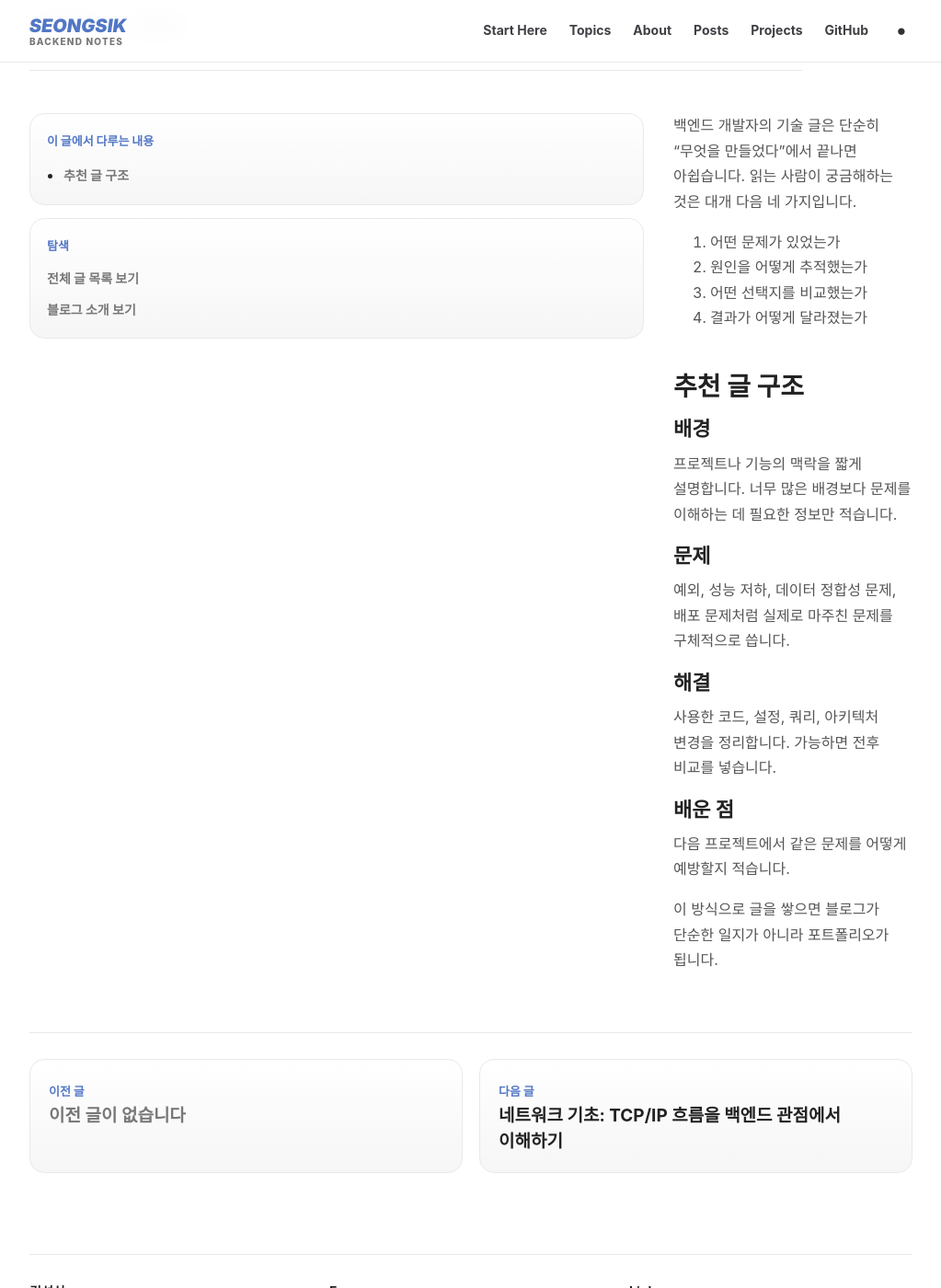
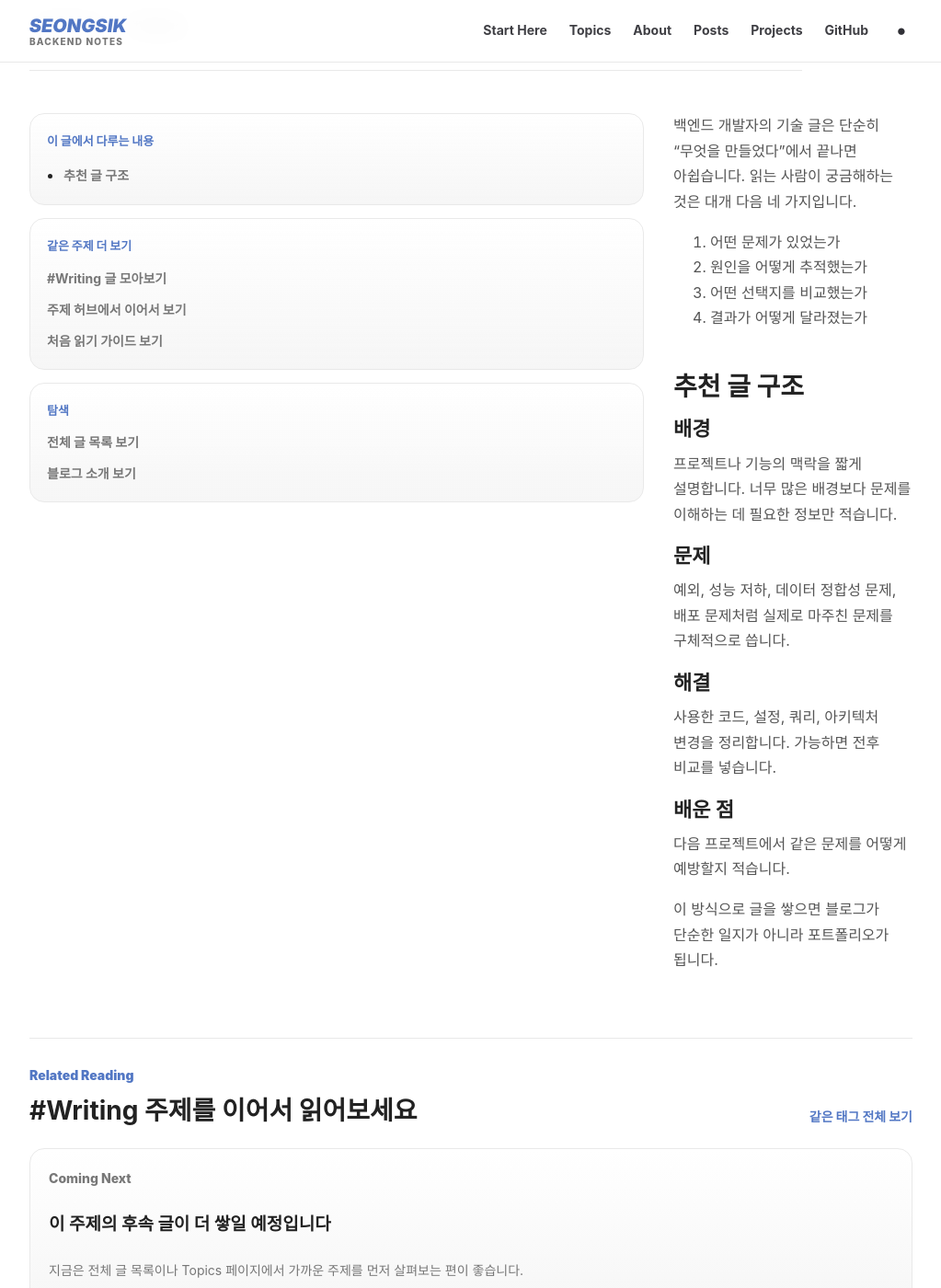
Before and after one commit to seongsik082/seongsik082.github.io, a Jekyll site: the page built from _posts/2026-06-23-first-backend-post.md, in a window 1280 px wide and 1400 px high, scrolled down 360 px. Shown: the whole window at 92% size, without its empty margins (128-1151 px from the left). Built offline with Jekyll 4.4.1, drawn with Linux system fonts in a browser that asks for light colours; some web fonts are replaced.

Commit message:
Add related reading to post pages

```diff
--- a/_layouts/post.html
+++ b/_layouts/post.html
@@ -1,6 +1,16 @@
 ---
 layout: default
 ---
+
+{% assign primary_tag = "" %}
+{% if page.tags and page.tags.size > 0 %}
+  {% assign primary_tag = page.tags | first %}
+  {% if primary_tag == "Backend" and page.tags.size > 1 %}
+    {% for tag in page.tags offset:1 limit:1 %}
+      {% assign primary_tag = tag %}
+    {% endfor %}
+  {% endif %}
+{% endif %}
 
 <article class="post">
   <header class="post-header">
@@ -28,6 +38,14 @@ layout: default
       <div class="post-side-card" data-post-toc>
         <p class="section-label">이 글에서 다루는 내용</p>
       </div>
+      {% if primary_tag != "" %}
+        <div class="post-side-card">
+          <p class="section-label">같은 주제 더 보기</p>
+          <a class="sidebar-link" href="{{ '/posts/' | relative_url }}?tag={{ primary_tag | url_encode }}">#{{ primary_tag }} 글 모아보기</a>
+          <a class="sidebar-link" href="{{ '/topics/' | relative_url }}">주제 허브에서 이어서 보기</a>
+          <a class="sidebar-link" href="{{ '/start-here/' | relative_url }}">처음 읽기 가이드 보기</a>
+        </div>
+      {% endif %}
       <div class="post-side-card">
         <p class="section-label">탐색</p>
         <a class="sidebar-link" href="{{ '/posts/' | relative_url }}">전체 글 목록 보기</a>
@@ -39,6 +57,44 @@ layout: default
       {{ content }}
     </div>
   </div>
+
+  {% if primary_tag != "" %}
+    {% assign related_count = 0 %}
+    <section class="related-posts">
+      <div class="section-head compact">
+        <div>
+          <p class="section-kicker">Related Reading</p>
+          <h2>#{{ primary_tag }} 주제를 이어서 읽어보세요</h2>
+        </div>
+        <a class="text-link" href="{{ '/posts/' | relative_url }}?tag={{ primary_tag | url_encode }}">같은 태그 전체 보기</a>
+      </div>
+
+      <div class="related-post-grid">
+        {% for post in site.posts %}
+          {% if post.url != page.url and post.tags contains primary_tag %}
+            {% assign related_count = related_count | plus: 1 %}
+            <a class="related-post-card" href="{{ post.url | relative_url }}">
+              <p class="section-label">{{ primary_tag }}</p>
+              <h3>{{ post.title }}</h3>
+              <p>{{ post.excerpt | strip_html | truncate: 120 }}</p>
+              <span>{{ post.date | date: "%Y.%m.%d" }}</span>
+            </a>
+            {% if related_count >= 3 %}
+              {% break %}
+            {% endif %}
+          {% endif %}
+        {% endfor %}
+
+        {% if related_count == 0 %}
+          <article class="related-post-card is-empty">
+            <p class="section-label">Coming Next</p>
+            <h3>이 주제의 후속 글이 더 쌓일 예정입니다</h3>
+            <p>지금은 전체 글 목록이나 Topics 페이지에서 가까운 주제를 먼저 살펴보는 편이 좋습니다.</p>
+          </article>
+        {% endif %}
+      </div>
+    </section>
+  {% endif %}
 
   <nav class="post-pagination" aria-label="Post navigation">
     {% if page.previous %}
--- a/assets/css/style.css
+++ b/assets/css/style.css
@@ -929,6 +929,54 @@ section + section {
   color: var(--muted);
 }
 
+.related-posts {
+  margin-top: 54px;
+  padding-top: 28px;
+  border-top: 1px solid var(--line);
+}
+
+.related-post-grid {
+  display: grid;
+  grid-template-columns: repeat(3, minmax(0, 1fr));
+  gap: 18px;
+}
+
+.related-post-card {
+  display: grid;
+  gap: 10px;
+  min-height: 180px;
+  border: 1px solid var(--line);
+  border-radius: 16px;
+  background: linear-gradient(180deg, rgba(255, 255, 255, 0.72), var(--soft));
+  padding: 20px;
+}
+
+:root.dark .related-post-card {
+  background: linear-gradient(180deg, rgba(255, 255, 255, 0.02), var(--soft));
+}
+
+.related-post-card h3 {
+  margin: 0;
+  font-size: 19px;
+}
+
+.related-post-card p {
+  margin: 0;
+  color: var(--muted);
+  font-size: 14px;
+}
+
+.related-post-card span {
+  margin-top: auto;
+  color: var(--muted);
+  font-size: 13px;
+  font-weight: 700;
+}
+
+.related-post-card.is-empty {
+  grid-column: 1 / -1;
+}
+
 .site-footer {
   border-top: 1px solid var(--line);
   padding: 28px 0;
@@ -990,7 +1038,8 @@ section + section {
   .guide-grid,
   .archive-guides,
   .footer-grid,
-  .post-pagination {
+  .post-pagination,
+  .related-post-grid {
     grid-template-columns: 1fr;
   }
 
```
